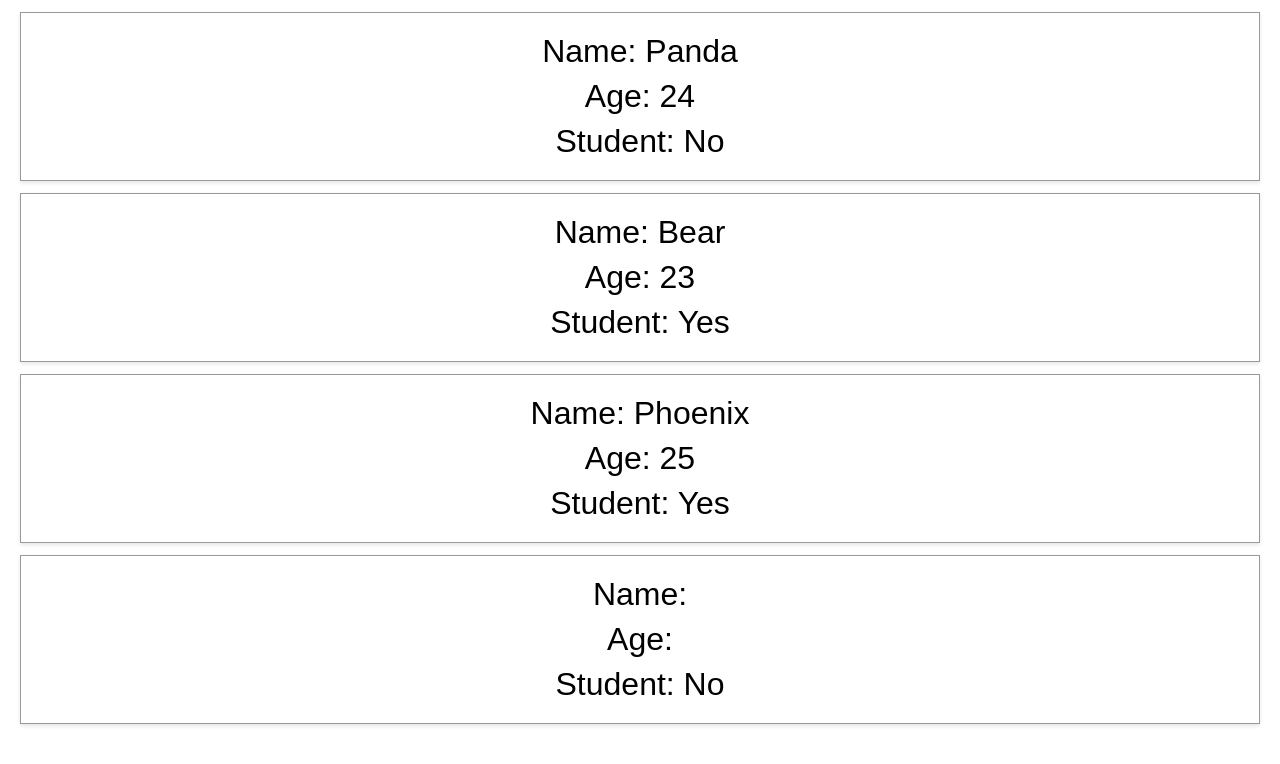
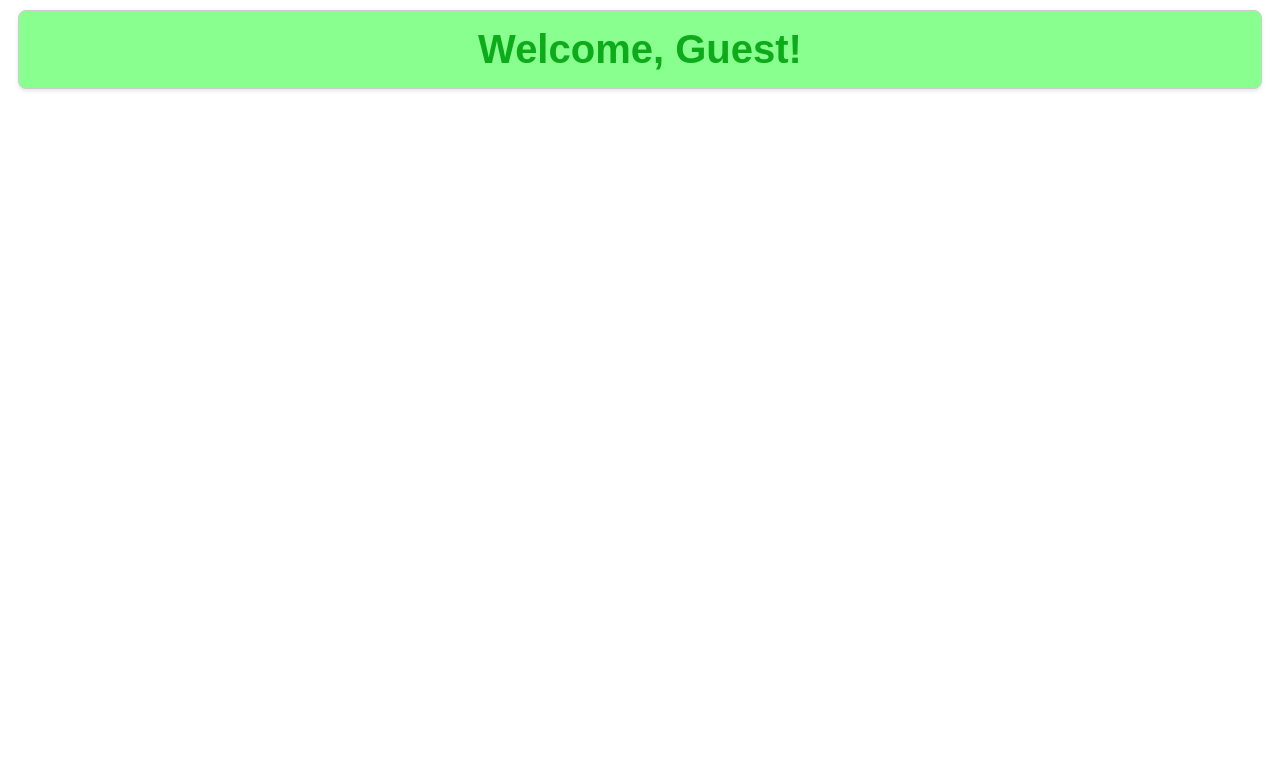
Before and after one commit to EdrianHernandez/REACT, a React (Vite) app in the folder my-react-app/: page / in a window 1280 px wide. Shown: the top 764 px of the page. Built offline with nearby package versions, Linux system fonts and the light colour scheme.

Commit message:
Conditional Rendering

```diff
--- a/my-react-app/src/App.jsx
+++ b/my-react-app/src/App.jsx
@@ -1,13 +1,10 @@
-import Student from './Student.jsx';
+import UserGreeting from './UserGreeting.jsx';
 
 function App() {
 
   return (
     <>
-      <Student name="Panda" age={24} isStudent={false}/>
-      <Student name="Bear" age={23} isStudent={true}/>
-      <Student name="Phoenix" age={25} isStudent={true}/>
-      <Student />
+      <UserGreeting isLoggedIn = {true} />
     </>
   );
 }
--- /dev/null
+++ b/my-react-app/src/UserGreeting.jsx
@@ -0,0 +1,21 @@
+import PropTypes from 'prop-types';
+
+function UserGreeting(props){
+    const displayName = props.username && props.username.trim() !== '' ? props.username : 'Guest';
+
+    const WelcomeMessage = <h2 className="welcome-message">Welcome, {displayName}!</h2>
+
+    const NotLoggedInMessage = <h2 className="not-message">Please log in.</h2>
+
+    return(props.isLoggedIn ? WelcomeMessage : NotLoggedInMessage);
+
+}
+UserGreeting.proptypes = {
+    isLoggedIn: PropTypes.bool,
+    username: PropTypes.string,
+}
+UserGreeting.defaultProps = {
+    isLoggedIn: false,
+    username: "Guest",
+}
+export default UserGreeting
--- a/my-react-app/src/index.css
+++ b/my-react-app/src/index.css
@@ -47,3 +47,30 @@
 .Student p{
   margin: 8px;
 }
+
+
+.welcome-message{
+  font-family: Arial, sans-serif;
+  font-size: 2.5em;
+  border: 1px solid #ccc;
+  border-radius: 8px;
+  padding: 16px;
+  color: #0daa1a;
+  background-color: #89ff8f;
+  box-shadow: 0 2px 4px rgba(0, 0, 0, 0.1);
+  text-align: center;
+  margin: 10px;
+}
+
+.not-message{
+  font-family: Arial, sans-serif;
+  font-size: 2.5em;
+  border: 1px solid #ccc;
+  border-radius: 8px;
+  padding: 16px;
+  color: #e00a0a;
+  background-color: #ff8989;
+  box-shadow: 0 2px 4px rgba(0, 0, 0, 0.1);
+  text-align: center;
+  margin: 10px;
+}
```
